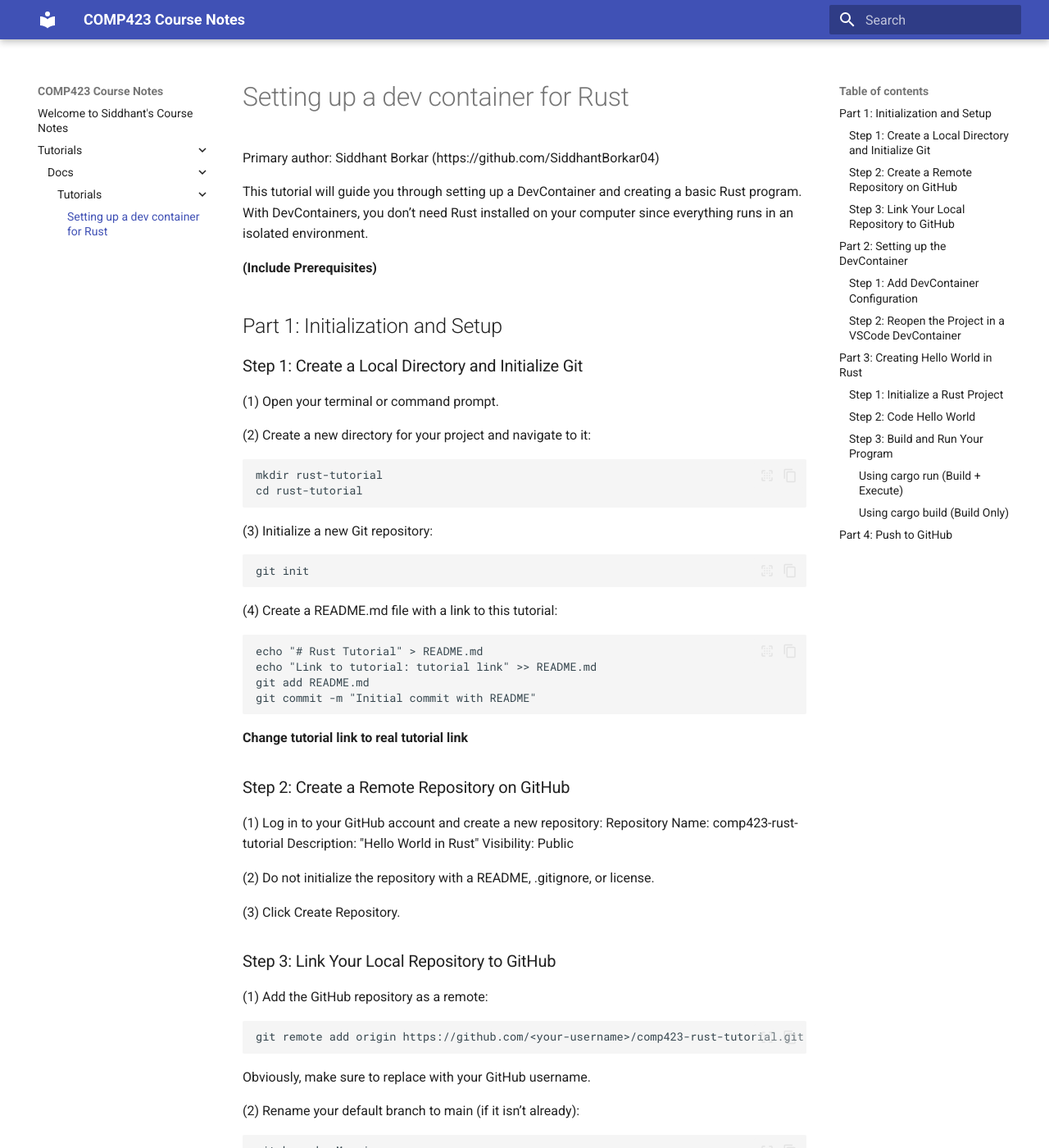
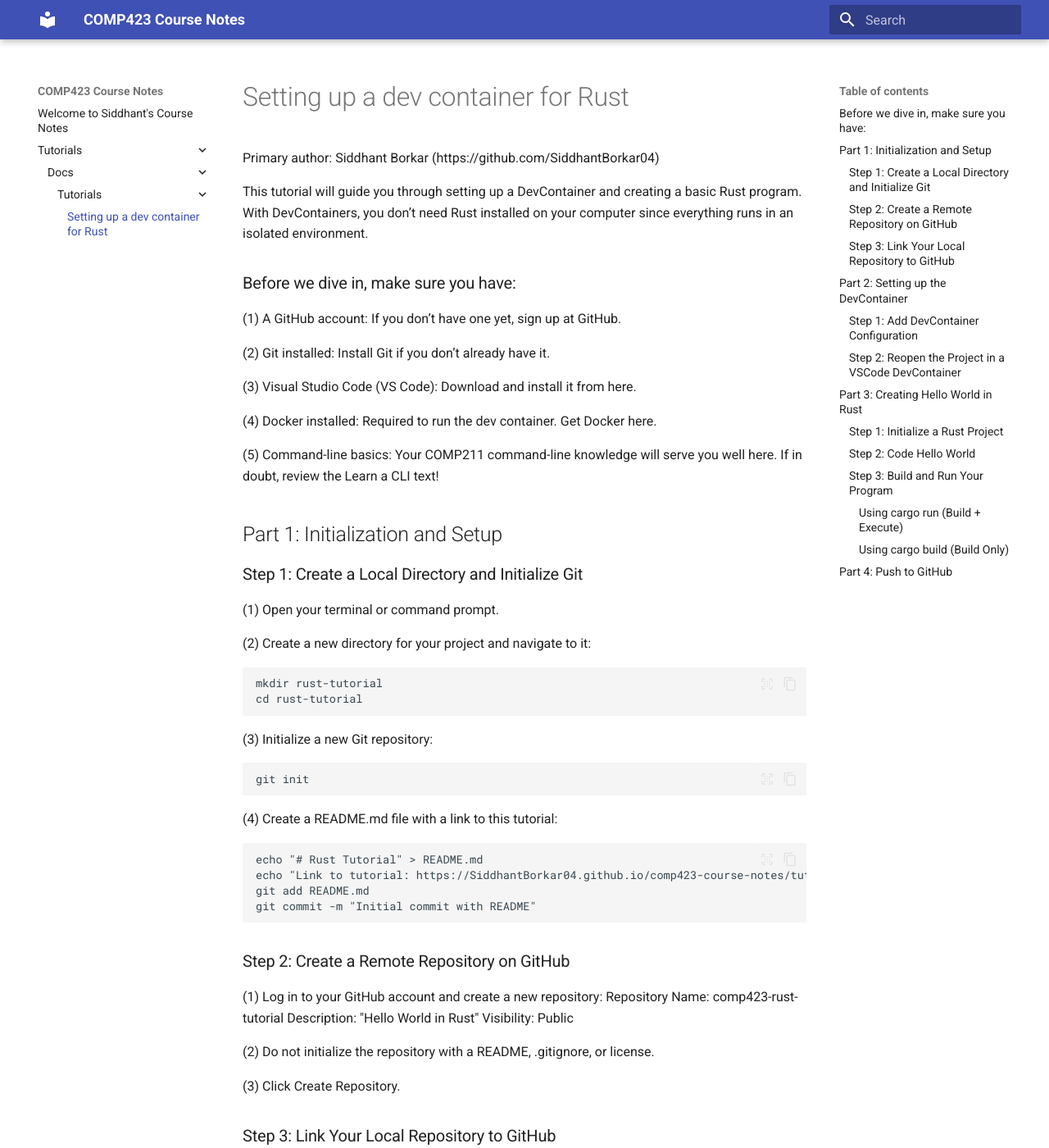
Before and after one commit to SiddhantBorkar04/comp423-course-notes, an MkDocs documentation site: the page built from docs/tutorials/docs/tutorials/rust-setup.md, in a window 1280 px wide and 1400 px high. Shown: the whole window at 82% size. Built offline with MkDocs 1.6.1 and Material for MkDocs 9.7.7, drawn with Linux system fonts in a browser that asks for light colours; some of the changed text lies outside the part shown.

Commit message:
did kavin edits

````diff
--- a/docs/tutorials/docs/tutorials/rust-setup.md
+++ b/docs/tutorials/docs/tutorials/rust-setup.md
@@ -3,7 +3,17 @@
 
 This tutorial will guide you through setting up a DevContainer and creating a basic Rust program. With DevContainers, you don’t need Rust installed on your computer since everything runs in an isolated environment.
 
-**(Include Prerequisites)**
+### Before we dive in, make sure you have:
+
+(1) A GitHub account: If you don’t have one yet, sign up at GitHub.
+
+(2) Git installed: Install Git if you don’t already have it.
+
+(3) Visual Studio Code (VS Code): Download and install it from here.
+
+(4) Docker installed: Required to run the dev container. Get Docker here.
+
+(5) Command-line basics: Your COMP211 command-line knowledge will serve you well here. If in doubt, review the Learn a CLI text!
 
 ## Part 1: Initialization and Setup
 
@@ -24,11 +34,10 @@
 (4) Create a README.md file with a link to this tutorial:
 ```
 echo "# Rust Tutorial" > README.md
-echo "Link to tutorial: tutorial link" >> README.md
+echo "Link to tutorial: https://SiddhantBorkar04.github.io/comp423-course-notes/tutorials/docs/tutorials/rust-setup/" >> README.md
 git add README.md
 git commit -m "Initial commit with README"
 ```
-**Change tutorial link to real tutorial link**
 
 ### Step 2: Create a Remote Repository on GitHub
 (1) Log in to your GitHub account and create a new repository:
````
Also changed, not shown: other parts of docs/tutorials/docs/tutorials/rust-setup.md (+4 -1 lines).
